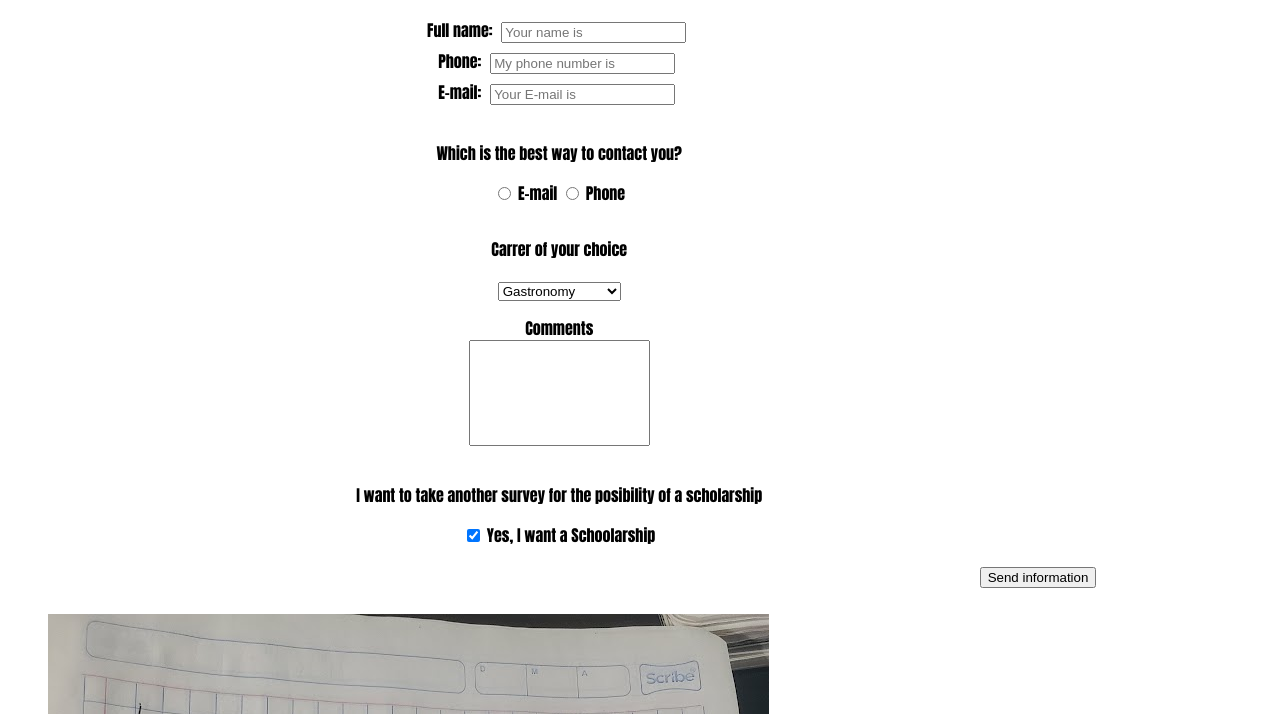
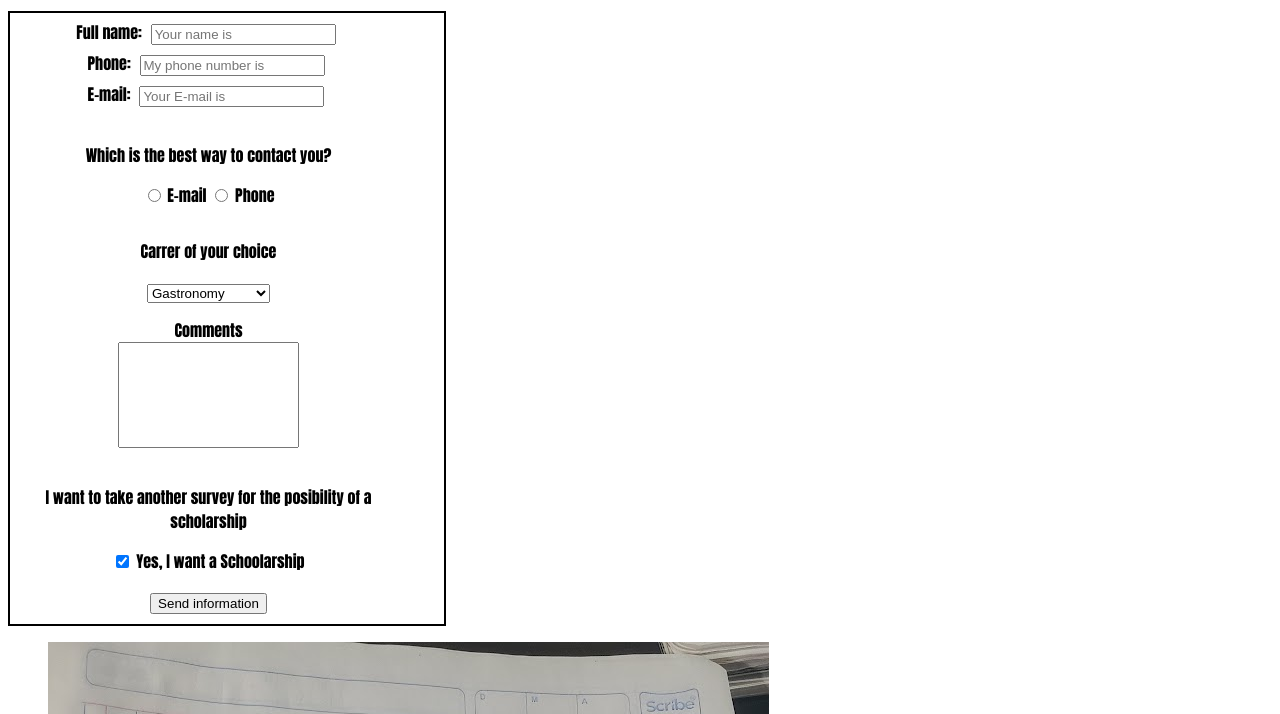
Before and after one commit to SergioEloy/Activity-3, a plain HTML site: page index.html in a window 1280 px wide. Shown: the part 238-952 px from the top of the page. Drawn offline with Linux system fonts and the light colour scheme.

Commit message:
Add files via upload

```diff
--- a/main.css
+++ b/main.css
@@ -16,6 +16,15 @@ font-family: Impact, Haettenschweiler, 'Arial Narrow Bold', sans-serif;
     text-align: left;
     float: left;
 }
+
+form{
+    text-align: center;
+    border: black 2px solid;
+    height: fit-content;
+    width: fit-content;
+    box-shadow: 2px;
+}
+
 .vitInf{
     width: 85%;
     text-align: center;
@@ -39,7 +48,7 @@ textarea {
 }
 
 .si {
-text-align: right;
+text-align: center;
 width: 85%;
 border: none;
 }
```
